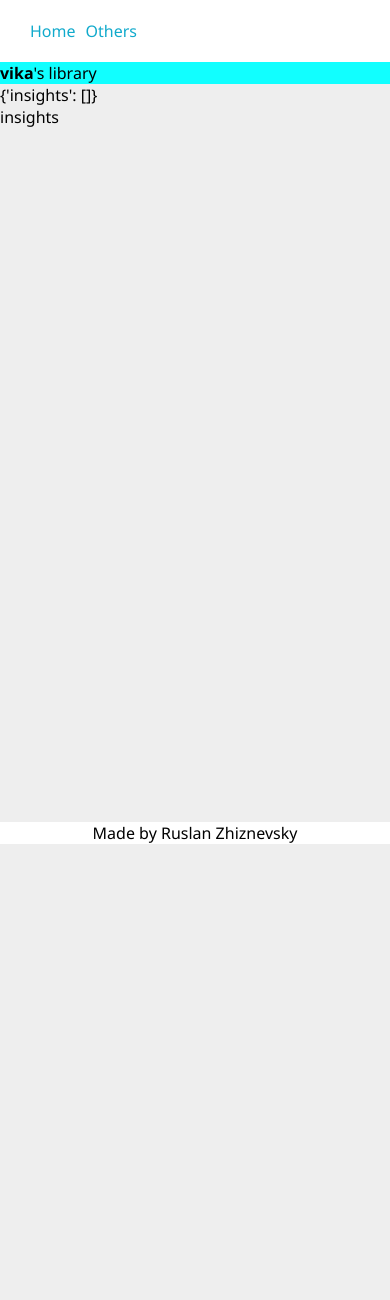
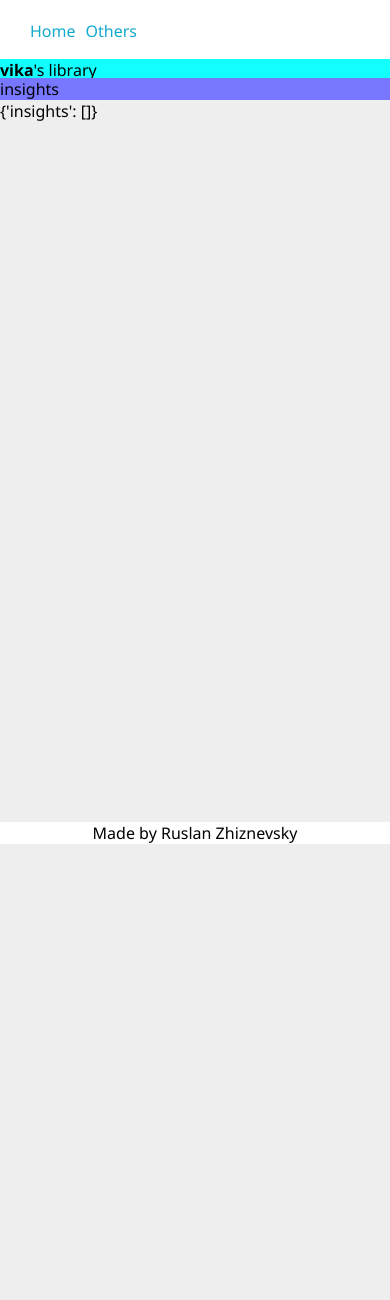
Before and after one commit to RuslanZhiznevsky/my_lib, a Django app: a page that uses library/templates/all_books.html in a window 390 px wide. Shown: the top 1300 px of the page. After the commit the page ends 844 px from the top, so only its background shows below. Run offline with Django 4.2, Linux system fonts and the light colour scheme; a user stored in the database is signed in; data comes from the database, SQL or seed files in the repository; both versions use the stored data as it was after the commit.

Commit message:
Add sticky responsive category headers + responsive non-sticky scrollable book lists for all the categroies

```diff
--- a/library/static/library/all_books.css
+++ b/library/static/library/all_books.css
@@ -1,4 +1,39 @@
-.category{
+.categories_conteiner{
+    display: flex;
+    flex-direction: row;
+    align-items: flex-start;
+
     position: sticky;
     top: 78px;
+
+    background-color: #77f;
 }
+
+.books_conteiner{
+    margin-top: 78px;
+
+    display: flex;
+    flex-direction: row;
+    align-items: flex-start;
+}
+
+.books_list{
+    background-color: #77f;
+    min-height: 100%;
+}
+
+.category_header{
+}
+
+.col{
+    width: 20vw;
+    flex-shrink: 0;
+}
+
+.category_list{
+    background-color: #ff0;
+}
+
+.book_block{
+    background-color: red;
+}
--- a/library/static/library/base.css
+++ b/library/static/library/base.css
@@ -9,10 +9,11 @@ body {
     margin: 0;
     padding: 0;
     box-sizing: border-box;
+    background: #eee;
 }
 
 header{
-    position: sticky;
+    position: fixed;
     top: 0;
     width: 100vw;
 }
@@ -34,14 +35,15 @@ li{
 }
 
 main{
-    min-height: 200vh;
-    background: #eee;
+    width: min-content;
+    min-width: 100vw;
 }
 
 .viewed_user{
     background: #1ff;
-    position: sticky;
-    top: 60px;
+    position: fixed;
+    top: 59px;
+    width: 100vw;
 }
 
 a {
@@ -50,7 +52,7 @@ a {
 }
 
 footer{
-    position: sticky;
+    position: fixed;
     background: #fff;
     bottom: 0;
     width: 100vw;
--- a/library/templates/all_books.html
+++ b/library/templates/all_books.html
@@ -14,23 +14,52 @@
 
 
 {% block content %}
-    {{ books_by_categories }}
+<div class="categories_conteiner">
+    {% for category in books_by_categories.keys %}
+    <div class="category_header col">
+        {{ category }}<br>
+    </div>
+    {% endfor %}
+</div>
+
+<div class="books_conteiner">
+{% for books in books_by_categories.values %}
+    <div class="books_list col">
+        {% for book in books %}
+            <div class="book_block">
+                {% if book.title %}
+                    {{ book.title }}<br>
+                {% endif %}
+
+                {% if book.author %}
+                    {{ book.author }}<br>
+                {% endif %}
+
+                {% if book.started %}
+                    started: {{ book.started }}<br>
+                {% endif %}
+
+                {% if book.finished %}
+                    finished: {{ book.finished }}<br>
+                {% endif %}
+
+                {% if book.rating %}
+                    rating: {{ book.rating }}<br>
+                {% endif %}
+
+                {% if book.comment %}
+                    comment: {{ book.comment }}<br>
+                {% endif %}
+
+                {% if book.cover %}
+                    cover: {{ book.cover }}
+                {% endif %}
+            </div>
+        {% endfor %}
+    </div>
+{% endfor %}
+</div>
 
 
-    {% for category, books in books_by_categories.items %}
-    <div class="category">
-        <div class="category_header">
-            {{ category }}
-        </div>
-
-        <div class="category_list">
-            {% for book in books %}
-                <div class="book_block">
-                    {{ book.title }}<br>
-                    {{ book.author }}
-                </div>
-            {% endfor %}
-        </div>
-    </div>
-    {% endfor %}
+    {{ books_by_categories }}
 {% endblock content %}
```
Also changed, not shown: db.sqlite3.
